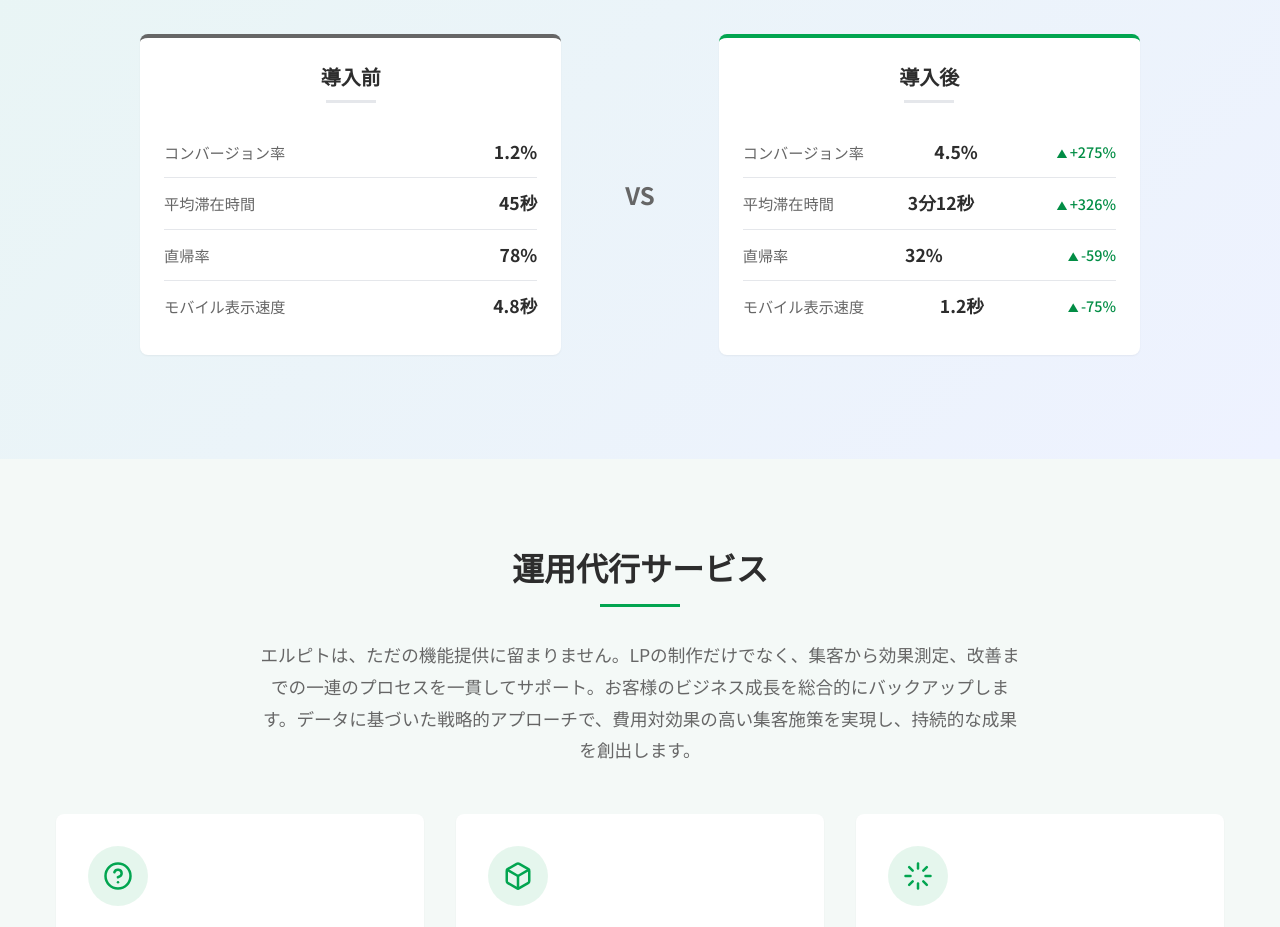
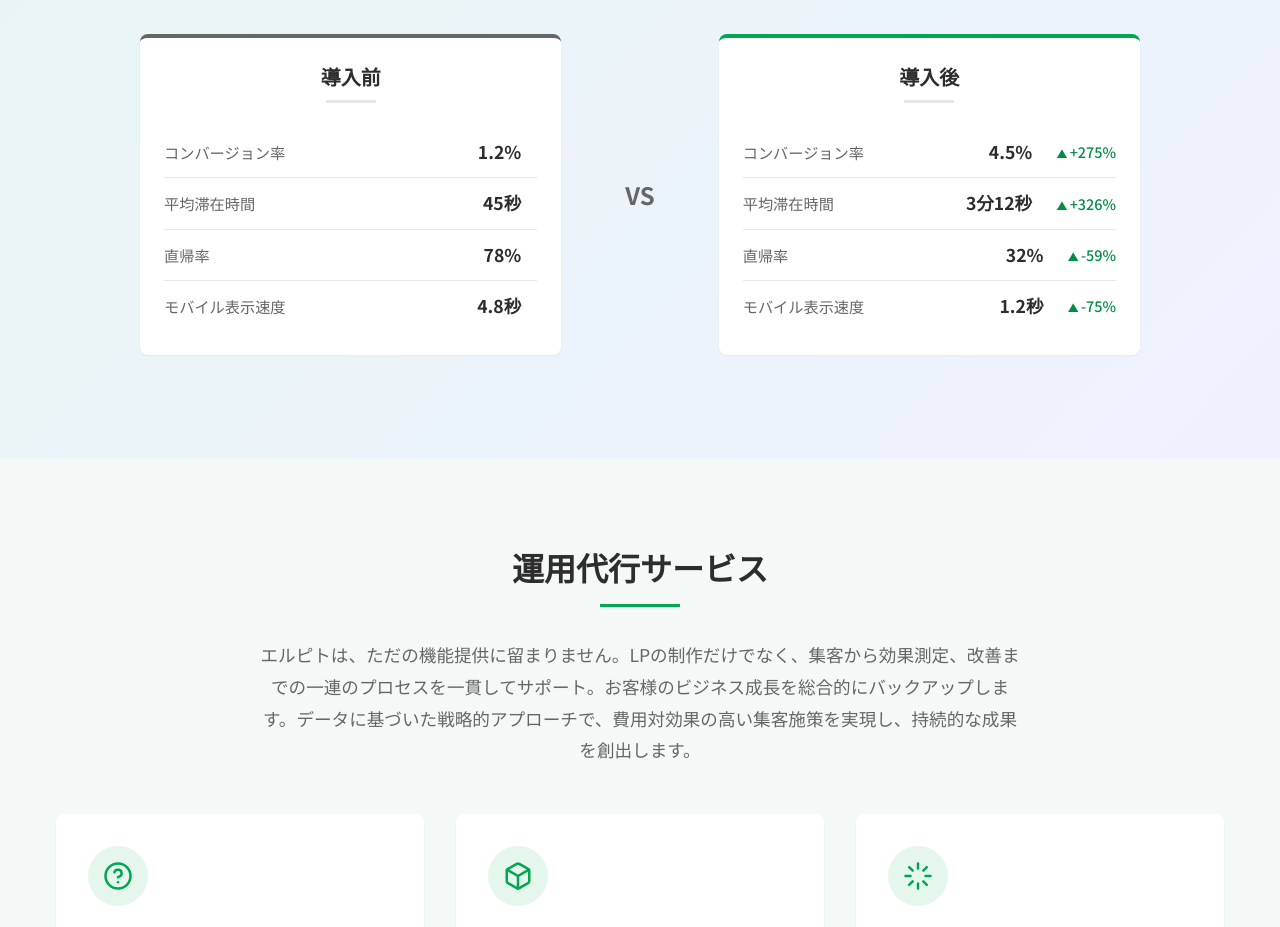
Before and after one commit to ryryo/lpto.com-teaser-blog, a website built with Vite: page index.html in a window 1280 px wide. Shown: the part 4680-5607 px from the top of the page. Built offline with nearby package versions, Linux system fonts and the light colour scheme; files whose address does not match are found by name.

Commit message:
レスポンシブ

```diff
--- a/scss/sections/_before-after.scss
+++ b/scss/sections/_before-after.scss
@@ -26,7 +26,7 @@
   &__slider {
     position: relative;
     width: 100%;
-    height: 300px;
+    height: 500px;
     margin-bottom: 3rem;
     border-radius: var(--radius-md);
     overflow: hidden;
@@ -204,9 +204,10 @@
   }
 
   &__metric-item {
-    display: flex;
+    display: grid;
+    grid-template-columns: 1fr auto auto;
+    gap: 1rem;
     align-items: center;
-    justify-content: space-between;
     padding: 0.75rem 0;
     border-bottom: 1px solid var(--border-color);
 
```
Also changed, not shown: index.html (+0 -9 lines).
